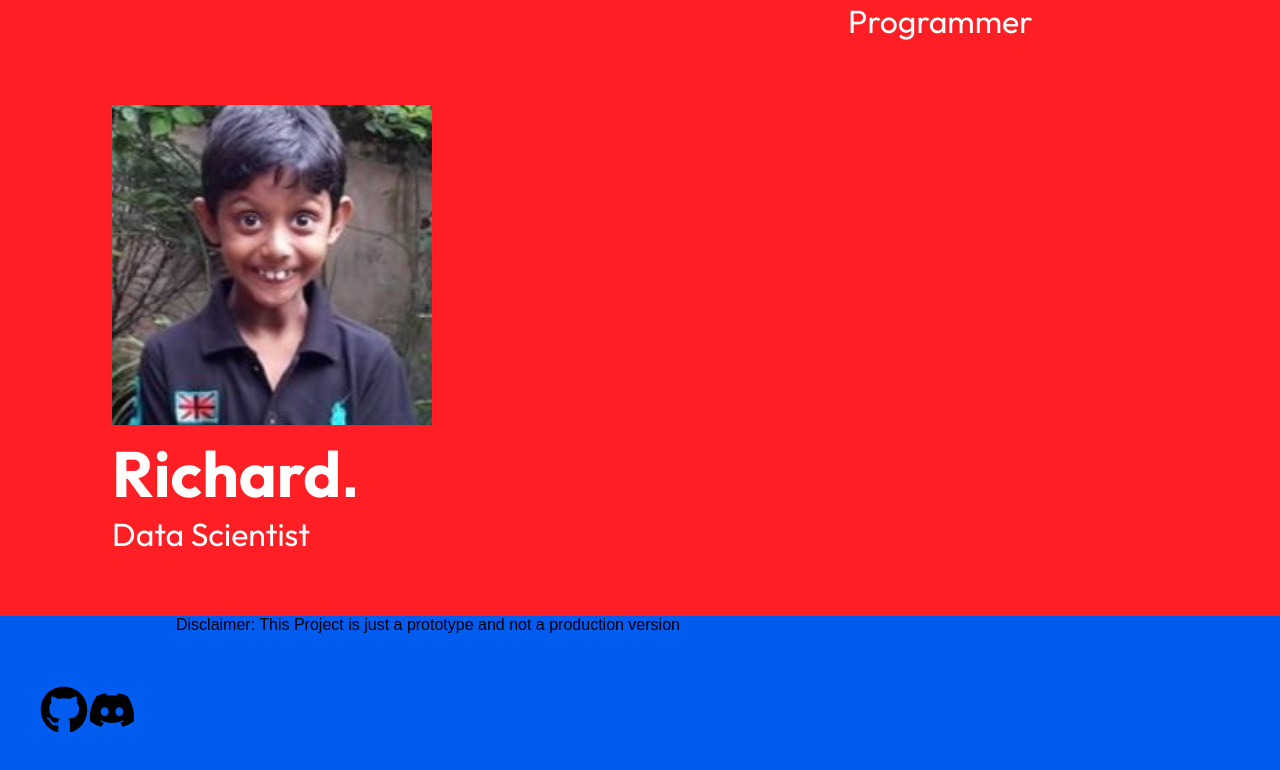
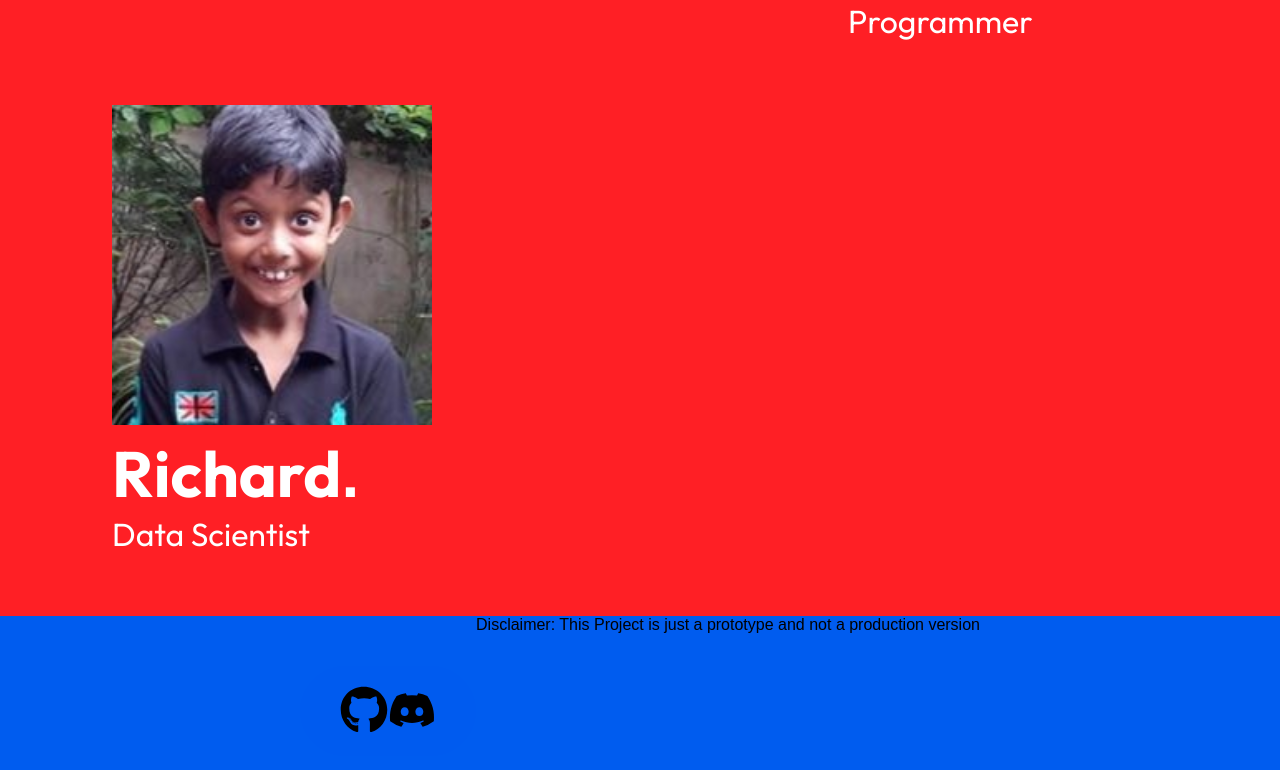
Before and after one commit to superbryn/SELDA, a React (Vite) app: page / in a window 1280 px wide. Shown: the part 5429-6199 px from the top of the page. Built offline with nearby package versions, Linux system fonts and the light colour scheme.

Commit message:
marshmello

```diff
--- a/src/elements/Footer.css
+++ b/src/elements/Footer.css
@@ -6,11 +6,11 @@ footer{
     position: relative;
     display: flex;
     flex-direction: row;
+    justify-content: center;
 }
 .icons{
     height: 3.1em;
     width: 8.5rem;
-    justify-content: center;
     /*border: 2px solid black;*/
     padding: 20px 20px;
     border-radius: 100px;
@@ -33,5 +33,6 @@ footer{
     z-index: 0;
 }
 .disclaimer{
+    left: 0%;
     font-family: "Poppins",sans-serif;
 }
```
